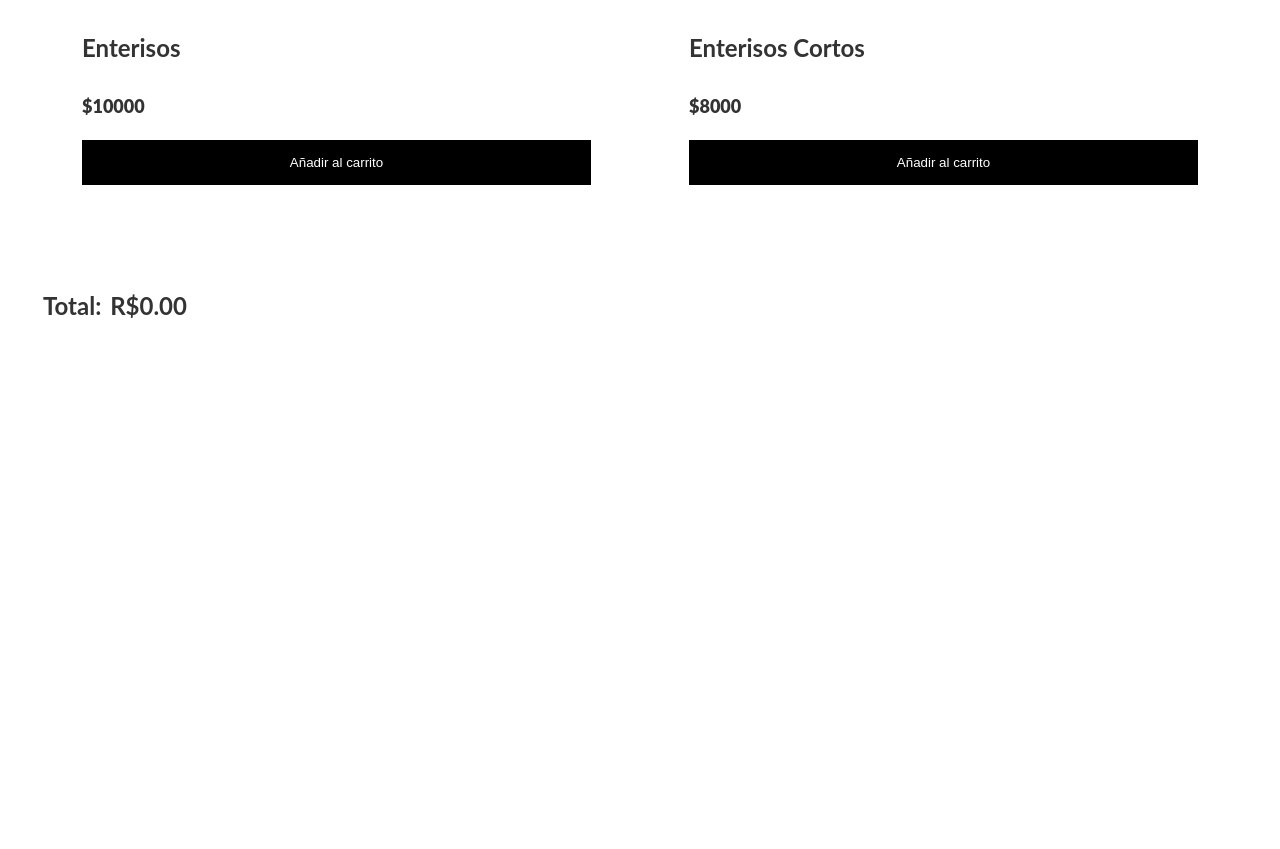
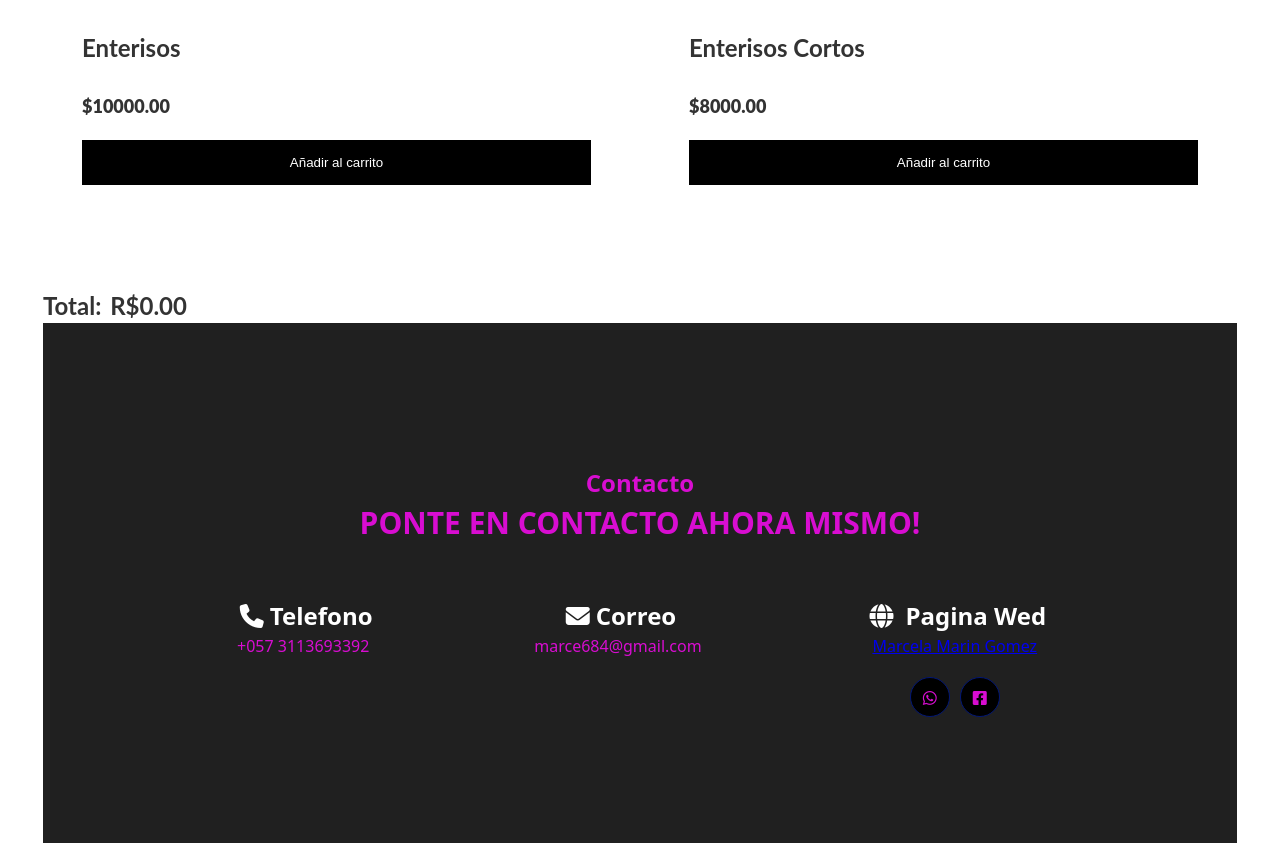
Before and after one commit to wilmarraga1/Tienda, a website: page index.html in a window 1280 px wide. Shown: the part 1604-2453 px from the top of the page. Before the commit the page ends 1930 px from the top, so only its background shows below. Drawn offline with Linux system fonts and the light colour scheme; a script that the page names is missing; a web font is replaced by a local one.

Commit message:
a.a redes

```diff
--- a/index.html
+++ b/index.html
@@ -13,6 +13,9 @@
 		<link rel="preconnect" href="https://fonts.googleapis.com">
 <link rel="preconnect" href="https://fonts.gstatic.com" crossorigin>
 <link href="https://fonts.googleapis.com/css2?family=Coiny&display=swap" rel="stylesheet">
+<link rel="stylesheet" href="https://cdnjs.cloudflare.com/ajax/libs/font-awesome/6.4.2/css/all.min.css"
+        integrity="sha512-z3gLpd7yknf1YoNbCzqRKc4qyor8gaKU1qmn+CShxbuBusANI9QpRohGBreCFkKxLhei6S9CQXFEbbKuqLg0DA=="
+        crossorigin="anonymous" referrerpolicy="no-referrer" />
 	</head>
 	<body>
 		<header>
@@ -85,7 +88,7 @@
 				<div class="info-product">
 					<h2>Jeans</h2>
 					<p class="price">$5000.00</p>
-					<button onclick="addItemToCart(5000.00)" class="btn-add-cart">Añadir al carrito</button>
+					<button onclick="addItemToCart(500000.00)" class="btn-add-cart">Añadir al carrito</button>
 				</div>
 			</div>
 			<div class="item">
@@ -97,8 +100,8 @@
 				</figure>
 				<div class="info-product">
 					<h2>Camisetas</h2>
-					<p class="price">$3000</p>
-					<button onclick="addItemToCart(3000)" class="btn-add-cart">Añadir al carrito</button>
+					<p class="price">$3000.00</p>
+					<button onclick="addItemToCart(300000.00)" class="btn-add-cart">Añadir al carrito</button>
 				</div>
 			</div>
 			<div class="item">
@@ -110,8 +113,8 @@
 				</figure>
 				<div class="info-product">
 					<h2>Tennis</h2>
-					<p class="price">$10000</p>
-					<button onclick="addItemToCart(10000)" class="btn-add-cart">Añadir al carrito</button>
+					<p class="price">$10000.00</p>
+					<button onclick="addItemToCart(100000.00)" class="btn-add-cart">Añadir al carrito</button>
 				</div>
 			</div>
 			<div class="item">
@@ -123,8 +126,8 @@
 				</figure>
 				<div class="info-product">
 					<h2>Pantalones</h2>
-					<p class="price">$8000</p>
-					<button onclick="addItemToCart(8000)" class="btn-add-cart">Añadir al carrito</button>
+					<p class="price">$8000.00</p>
+					<button onclick="addItemToCart(800000.00)" class="btn-add-cart">Añadir al carrito</button>
 				</div>
 			</div>
 			<div class="item">
@@ -136,8 +139,8 @@
 				</figure>
 				<div class="info-product">
 					<h2>Enterisos</h2>
-					<p class="price">$10000</p>
-					<button onclick="addItemToCart(10000)"class="btn-add-cart">Añadir al carrito</button>
+					<p class="price">$10000.00</p>
+					<button onclick="addItemToCart(1000000.00)"class="btn-add-cart">Añadir al carrito</button>
 
 				</div>
 			</div>
@@ -150,8 +153,8 @@
 				</figure>
 				<div class="info-product">
 					<h2>Enterisos Cortos</h2>
-					<p class="price">$8000</p>
-					<button onclick="addItemToCart(8000)"class="btn-add-cart">Añadir al carrito</button>
+					<p class="price">$8000.00</p>
+					<button onclick="addItemToCart(800000.00)"class="btn-add-cart">Añadir al carrito</button>
 
 				</div>
 			</div>
@@ -176,6 +179,39 @@
 
 
 		<div id="paypal-button-container"></div>
+		<section class="contacto" id="contacto">
+			<div class="contenido-seccion">
+				<h2 class="titulo-seccion">Contacto</h2>
+            <h3>Ponte en contacto ahora mismo!</h3>
+            <div class="fila">
+                <div class="col">
+                    <h2>
+                        <i class="fa-solid fa-phone"></i>Telefono
+                    </h2>
+                    <span class="info-contacto" >+057 3113693392</span><br>
+
+                </div>
+                <div class="col">
+					<h2>
+						<i class="fa-solid fa-envelope"></i>Correo
+                    </h2>
+                    <span class="info-contacto">marce684@gmail.com</span>
+                </div>
+                <div class="col">
+					<h2>
+						<i class="fa-solid fa-globe">
+							<a href=""></a></i>Pagina Wed
+                        </h2>
+                        <span class="info-contacto"> <a href="https://tiendaejemplo1.netlify.app/">Marcela Marin Gomez</a></span>
+						<div class="redes">
+							<a href="https:web.whatsapp.com/" target="_blank"><i class="fa-brands fa-whatsapp"></i>
+							<a href="https://www.facebook.com/maxi.usados.2025?locale=es_LA" target="_blank"><i class="fa-brands fa-square-facebook"></i></a>
+
+						</div>
+					</div>
+            </div>
+        </div>
+    </section>
 
 
         <script src="script.js"></script>
--- a/styles.css
+++ b/styles.css
@@ -188,6 +188,7 @@ header{
 .cart-empty{
     padding: 20px;
     text-align: center;
+    font-size: 30px;
 }
 
 .titulo-fist{
@@ -201,7 +202,7 @@ header{
     bottom: 20px;
     font-weight: 400;
     font-size: 5rem;
-    color: #d80d0d;
+    color: #d80dd1;
     padding: 0.5rem 0;
     position: relative;
     cursor: pointer;
@@ -224,6 +225,65 @@ header{
 }
 .titulo-fist:hover::after{
     width: 100%;
+}
+.contacto {
+    font-family: "Coiny", system-ui;
+    font-style: normal;
+    background-color: #202020;
+    padding: 140px 0 100px;
+   color: #d80dd1;
+    text-align: center;
+}
+
+.contacto .contenido-seccion {
+    max-width: 1000px;
+    margin: auto;
+    padding: 0 10px;
+}
+
+.contacto .contenido-seccion h3 {
+    text-transform: uppercase;
+    font-size: 30px;
+}
+
+.contacto .contenido-seccion .fila {
+    display: flex;
+    justify-content: space-around;
+}
+
+.contacto .contenido-seccion .fila .col {
+    margin-top: 50px;
+}
+
+.contacto .contenido-seccion .fila .col h2 {
+    color: white;
+}
+.info-contacto a:hover{
+     color: #fff;
+
+    box-shadow: 0 0 20px #fff;
+}
+.redes a:hover {
+    color: #fff;
+    background-color: #021776;
+    box-shadow: 0 0 20px #fff;
+}
+.redes {
+    margin: 20px;
+}
+
+.redes a {
+    display: inline-block;
+    text-decoration: none;
+    background-color: #000;
+    color: #d80dd1;
+    border: 1px solid #021776;
+    border-radius: 50%;
+    width: 40px;
+    height: 40px;
+    line-height: 40px;
+    margin: 0 5px;
+    transition: .3s;
 }
 
 @media only screen and (max-width: 600px) {
```
